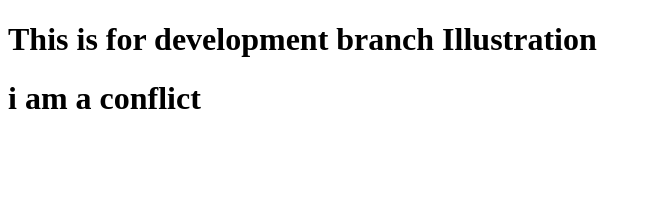
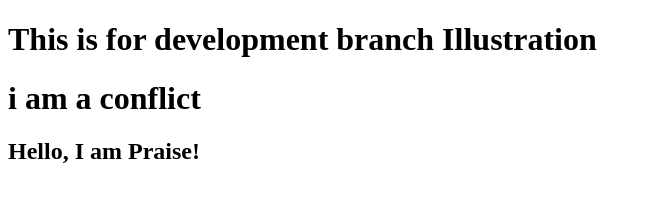
Before and after one commit to callysavio/blog-clone, a plain HTML site: page git.html in a window 1280 px wide. Shown: the whole page, without its empty margins (0-651 px from the left). Drawn offline with Linux system fonts and the light colour scheme.

Commit message:
added header 2

```diff
--- a/git.html
+++ b/git.html
@@ -10,6 +10,7 @@
 <body>
     <h1>This is for development branch Illustration</h1>
     <h1>i am a conflict</h1>
+    <h2>Hello, I am Praise!</h2>
 </body>
 
 </html>
```
